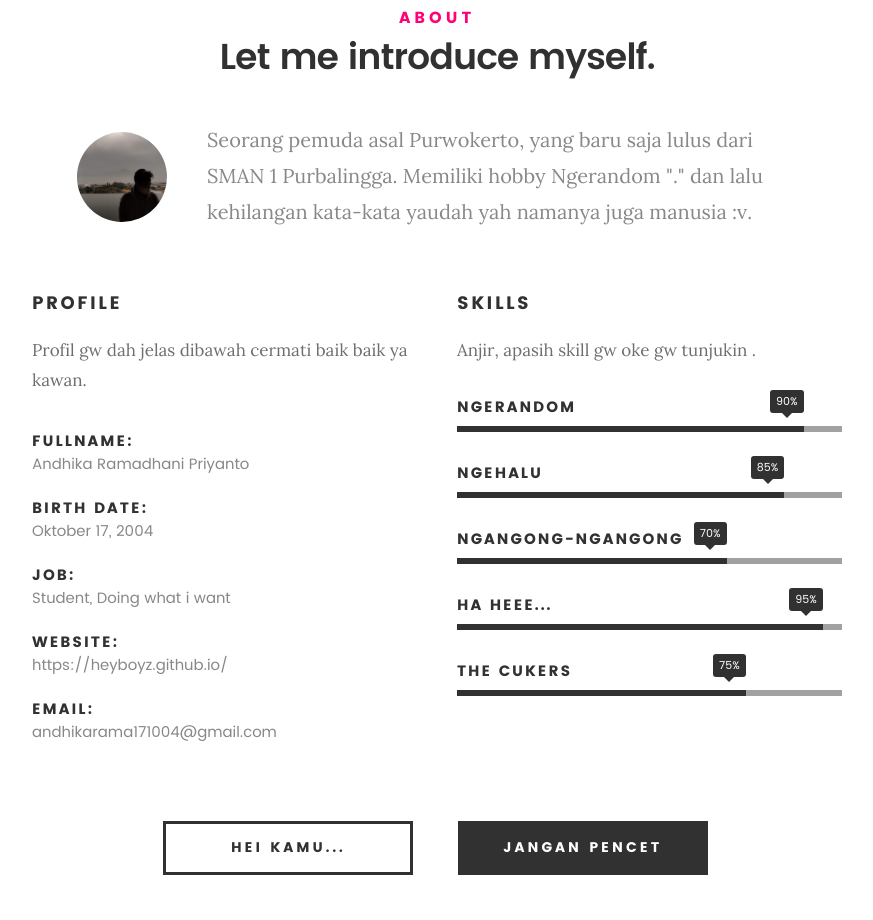
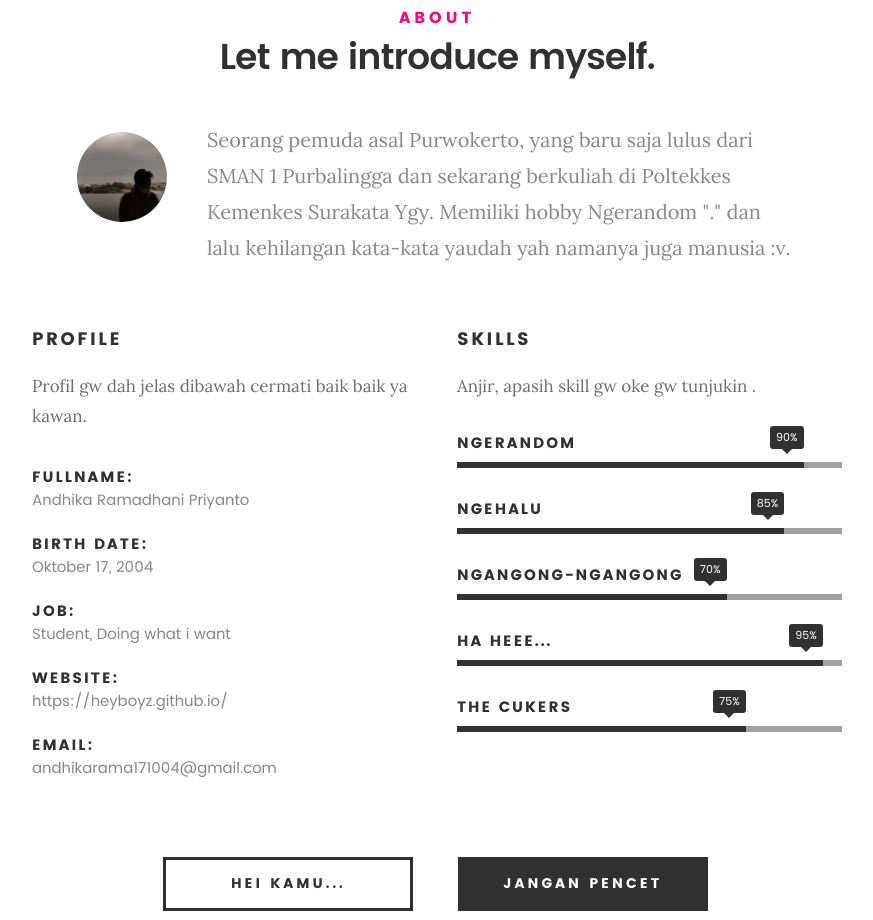
Before and after one commit to Heyboyz/myporto, a plain HTML site: page index.html in a window 1280 px wide. Shown: the part 917-1837 px from the top of the page, without its empty margins (203-1076 px from the left). Drawn offline with Linux system fonts and the light colour scheme; files whose address does not match are found by name.

Commit message:
Update index.html

```diff
--- a/index.html
+++ b/index.html
@@ -107,7 +107,7 @@
 
    				<img src="images/profile-pic.jpg" alt="Profile Picture">
 
-   				<p class="lead">Seorang pemuda asal Purwokerto, yang baru saja lulus dari SMAN 1 Purbalingga. Memiliki hobby Ngerandom "." dan lalu kehilangan kata-kata yaudah yah namanya juga manusia :v.</p>
+   				<p class="lead">Seorang pemuda asal Purwokerto, yang baru saja lulus dari SMAN 1 Purbalingga dan sekarang berkuliah di Poltekkes Kemenkes Surakata Ygy. Memiliki hobby Ngerandom "." dan lalu kehilangan kata-kata yaudah yah namanya juga manusia :v.</p>
    			</div>
 
    		</div>
```
